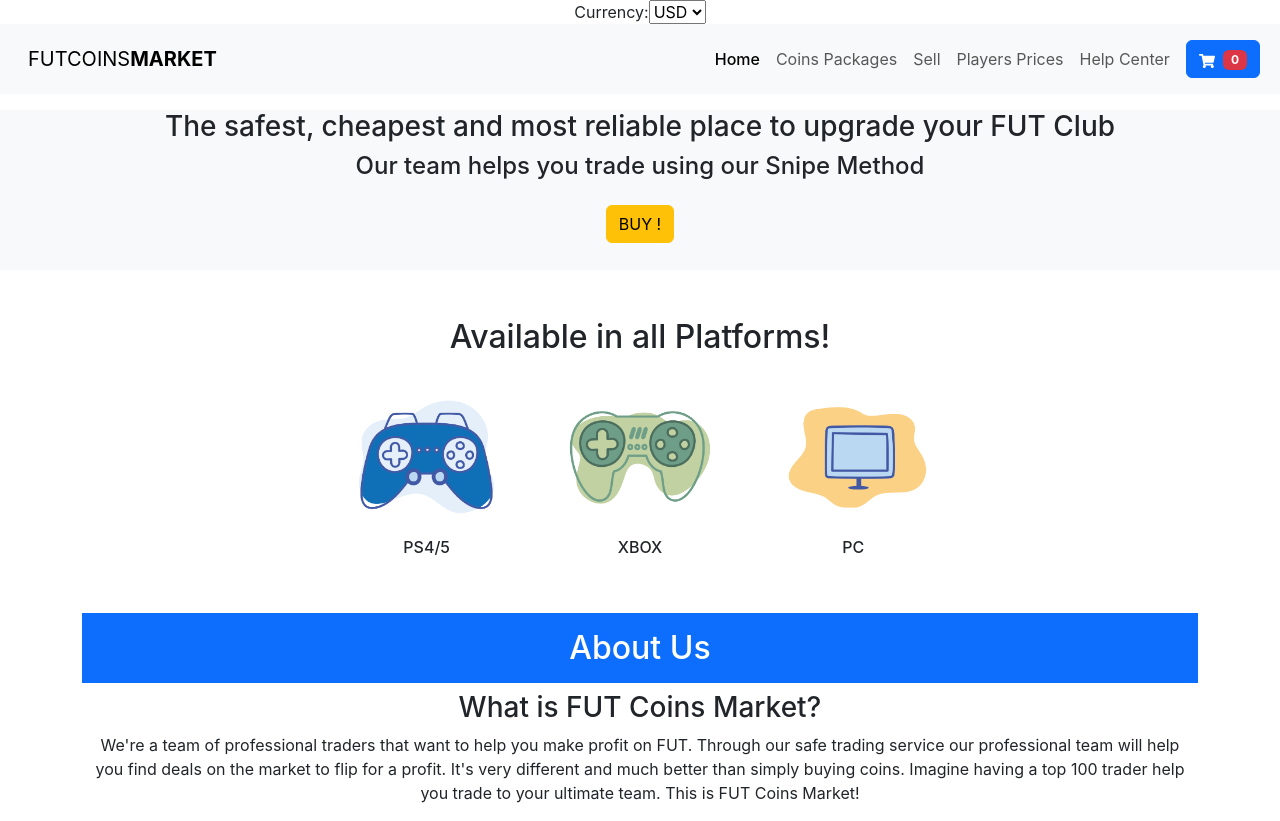
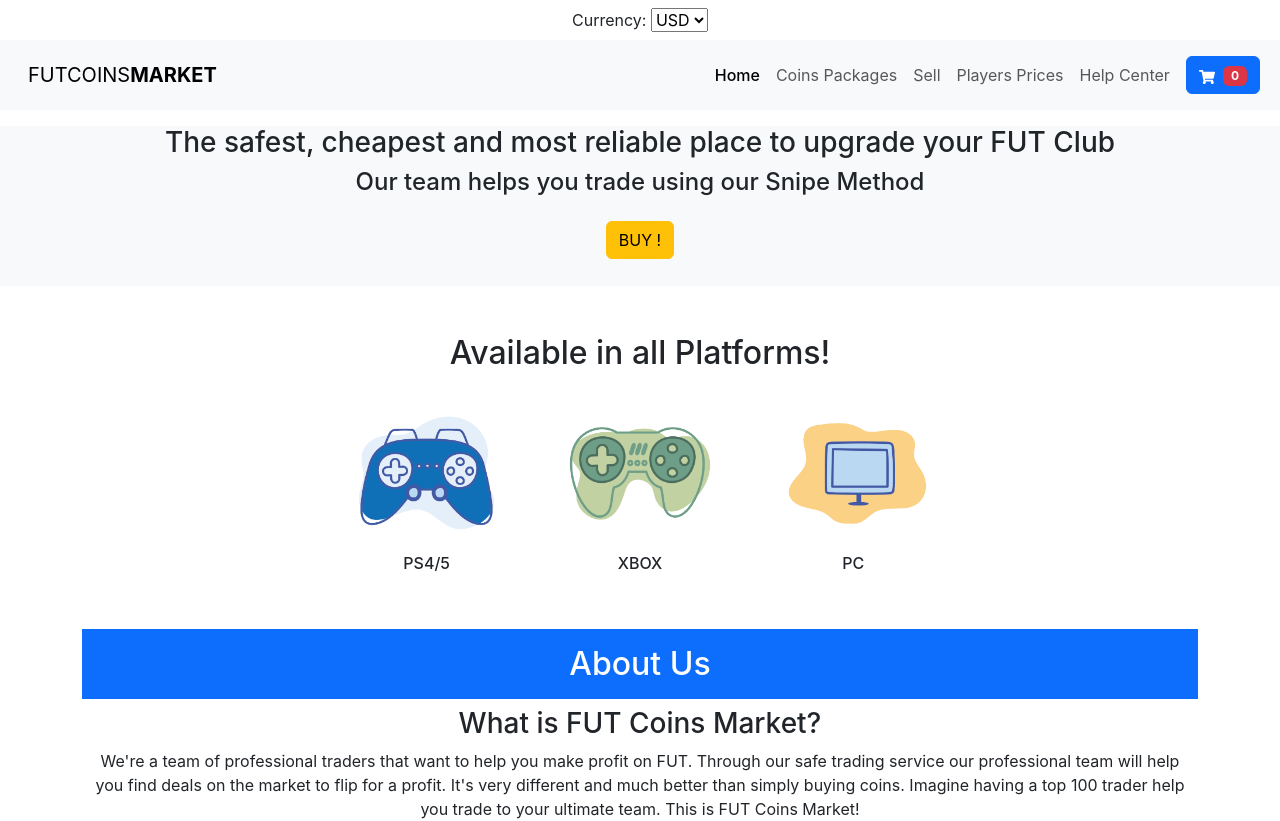
Before and after one commit to lisandroman/fcm, a React (Create React App) app: page / in a window 1280 px wide. Shown: the top 821 px of the page. Built offline with nearby package versions, Linux system fonts and the light colour scheme.

Commit message:
Fix Currency Top Position

```diff
--- a/src/components/CurrencyChange/CurrencyChange.jsx
+++ b/src/components/CurrencyChange/CurrencyChange.jsx
@@ -12,20 +12,18 @@
   };
 
   return (
-    <>
+    <div className="mt-2 mb-2">
       <label>
-        Currency:
+        Currency:{" "}
         <select value={value} onChange={handleChangeCurrency}>
-          <option value="USD">
-            USD
-          </option>
+          <option value="USD">USD</option>
           <option value="CAD">CAD</option>
           <option value="AUD">AUD</option>
           <option value="EUR">EUR</option>
           <option value="GBP">GBP</option>
         </select>
       </label>
-    </>
+    </div>
   );
 };
 
```
